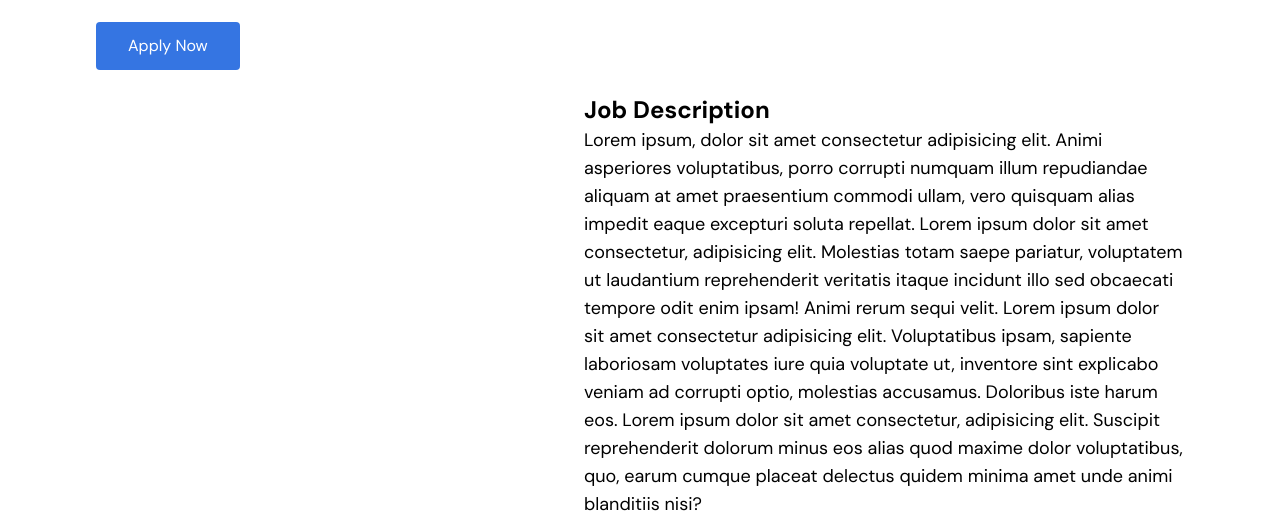
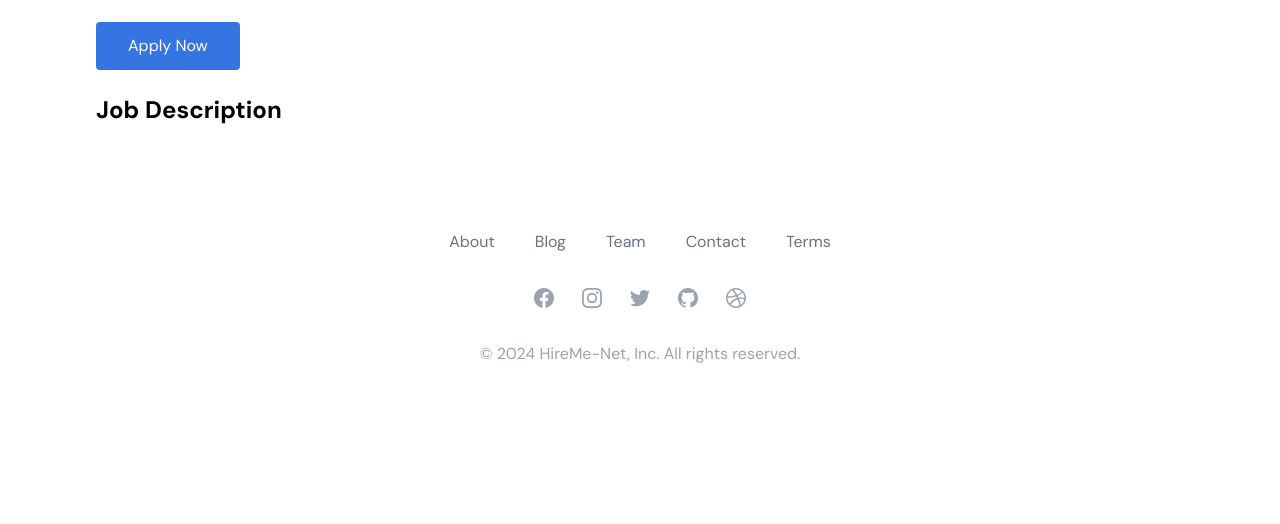
Before and after one commit to It-Is-Ishank/HireMe-Net, a React (Vite) app in the folder HireMeNet-Client/: page /job/1 in a window 1280 px wide. Shown: the part 428-952 px from the top of the page. After the commit the page ends 842 px from the top, so only its background shows below. Built offline with nearby package versions, Linux system fonts and the light colour scheme; no server answers.

Commit message:
refactor: remove lorem ipsum from jd

```diff
--- a/HireMeNet-Client/src/pages/JobDetails.jsx
+++ b/HireMeNet-Client/src/pages/JobDetails.jsx
@@ -49,13 +49,11 @@ const JobDetails = () => {
             <button className="bg-blue px-8 py-3 text-white rounded" onClick={handleApply}>
                 Apply Now
             </button>
-
-            <div className="flex flex-row-reverse justify-between">
+            <div className="flex flex-row">
                 <div className="my-6">
                     <h2 className="text-2xl font-bold">Job Description</h2>
-                    <p className="text-lg w-[600px]">Lorem ipsum, dolor sit amet consectetur adipisicing elit. Animi asperiores voluptatibus, porro corrupti numquam illum repudiandae aliquam at amet praesentium commodi ullam, vero quisquam alias impedit eaque excepturi soluta repellat. Lorem ipsum dolor sit amet consectetur, adipisicing elit. Molestias totam saepe pariatur, voluptatem ut laudantium reprehenderit veritatis itaque incidunt illo sed obcaecati tempore odit enim ipsam! Animi rerum sequi velit.
-                    Lorem ipsum dolor sit amet consectetur adipisicing elit. Voluptatibus ipsam, sapiente laboriosam voluptates iure quia voluptate ut, inventore sint explicabo veniam ad corrupti optio, molestias accusamus. Doloribus iste harum eos.
-                    Lorem ipsum dolor sit amet consectetur, adipisicing elit. Suscipit reprehenderit dolorum minus eos alias quod maxime dolor voluptatibus, quo, earum cumque placeat delectus quidem minima amet unde animi blanditiis nisi?
+                    <p className="text-lg w-[600px]">
+                        { job.description }
                     </p>
                 </div>
             </div>
```
